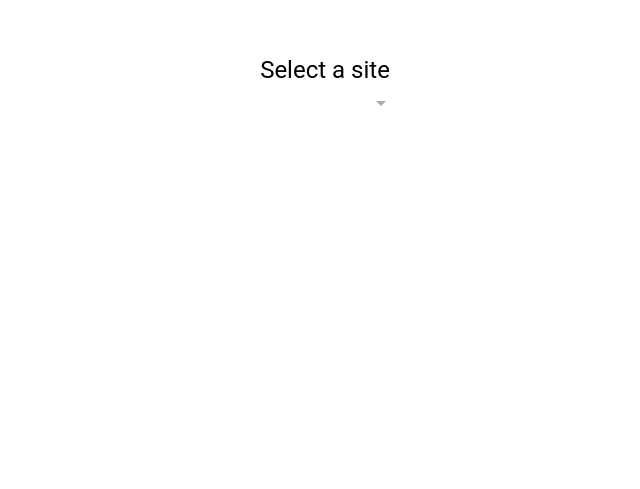
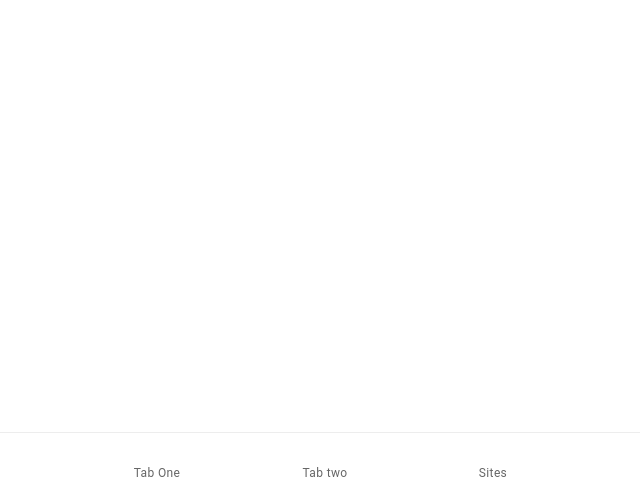
Before and after one commit to FireBall1207/Expense, a React (Create React App) app: page /site in a window 1280 px wide. Shown: the part 311-800 px from the top of the page, without its empty margins (315-955 px from the left). Built offline with nearby package versions, Linux system fonts and the light colour scheme; the HTML template or start-up script is replaced by a standard one.

Commit message:
Changed the Site page

```diff
--- a/src/pages/Site.tsx
+++ b/src/pages/Site.tsx
@@ -1,24 +1,37 @@
+import { IonContent, IonHeader, IonPage, IonTitle, IonToolbar, IonApp, IonTab, IonTabs, IonRouterOutlet, IonTabBar, IonTabButton, IonIcon, IonLabel } from '@ionic/react';
 import React from 'react';
-import { IonPage, IonFab, IonGrid, IonCol, IonRow, IonLabel, IonSelect, IonSelectOption, IonItem } from '@ionic/react';
-const Site:React.FC =()=>{
-    return(<IonPage>
-        <IonGrid class="container">
-            <IonRow>
-                <IonCol >
+import { IonReactRouter } from '@ionic/react-router';
+import { Route } from 'react-router';
+import Tab3page from './Tab3';
 
-
-                    <IonLabel class="big">Select a site</IonLabel>
-                    <IonSelect class="medium">
-                        <IonSelectOption selected>A</IonSelectOption>
-                        <IonSelectOption>B</IonSelectOption>
-                        <IonSelectOption>C</IonSelectOption>
-                    </IonSelect>
-
-
-                </IonCol>
-            </IonRow>
-        </IonGrid>
-    </IonPage>)
-}
+const Site: React.FC = () => {
+  return (
+    <IonApp>
+      <IonReactRouter>
+        <IonTabs>
+          <IonRouterOutlet>
+            <Route path="/tab1"></Route>
+            <Route path="/tab2"></Route>
+            <Route path="/tab3" component={Tab3page}></Route>
+          </IonRouterOutlet>
+          <IonTabBar slot="bottom">
+            <IonTabButton tab="tab1">
+              <IonIcon />
+              <IonLabel>Tab One</IonLabel>
+            </IonTabButton>
+            <IonTabButton tab="tab2">
+              <IonIcon />
+              <IonLabel>Tab two</IonLabel>
+            </IonTabButton>
+            <IonTabButton tab="tab3" href="/tab3">
+              <IonIcon />
+              <IonLabel>Sites</IonLabel>
+            </IonTabButton>
+          </IonTabBar>
+        </IonTabs>
+      </IonReactRouter>
+    </IonApp>
+  );
+};
 
 export default Site;
--- /dev/null
+++ b/src/pages/Tab3.tsx
@@ -0,0 +1,44 @@
+import { IonAvatar, IonContent, IonHeader, IonItem, IonLabel, IonList, IonPage, IonTitle, IonToolbar, useIonViewWillEnter, IonItemSliding, IonItemOptions, IonItemOption } from '@ionic/react';
+import React from 'react';
+
+interface Site {
+    name: string;
+    place: string;
+}
+
+const Tab3page: React.FC = () => {
+
+    return (
+        <IonPage>
+            <IonHeader>
+                <IonToolbar>
+                    <IonTitle>Sites</IonTitle>
+                </IonToolbar>
+            </IonHeader>
+            <IonContent>
+                <IonList>
+                    <IonItemSliding>
+                        <IonItem>
+                            <IonLabel>Goa</IonLabel>
+                        </IonItem>
+                        <IonItemOptions side="end">
+                            <IonItemOption onClick={() => { }}>Visit</IonItemOption>
+                        </IonItemOptions>
+                    </IonItemSliding>
+
+                    <IonItemSliding>
+                        <IonItem>
+                            <IonLabel>Mumbai</IonLabel>
+                        </IonItem>
+                        <IonItemOptions side="end">
+                            <IonItemOption onClick={() => { }}>Visit</IonItemOption>
+                        </IonItemOptions>
+                    </IonItemSliding>
+                </IonList>
+            </IonContent>
+        </IonPage >
+    );
+};
+
+
+export default Tab3page;
```
